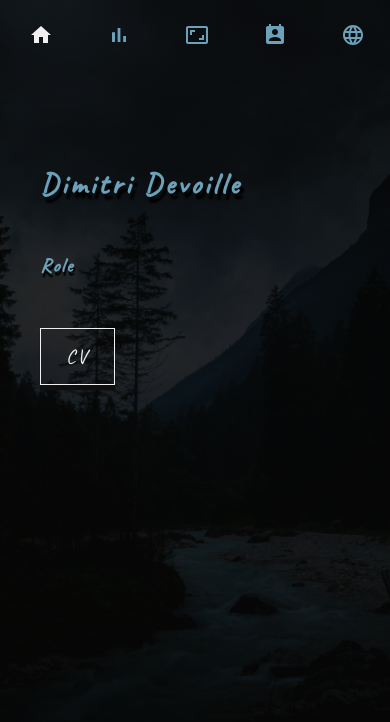
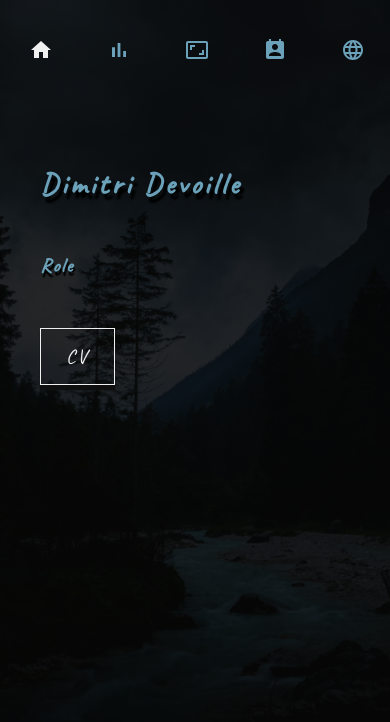
Before and after one commit to dimitriwdev/react-portfolio, a React (Create React App) app: page / in a window 390 px wide. Shown: the top 722 px of the page. Built offline with nearby package versions, Linux system fonts and the light colour scheme; what i18next-xhr-backend would draw is missing.

Commit message:
add padding top bottom  for mobile nav icons

```diff
--- a/src/components/Navigation.jsx
+++ b/src/components/Navigation.jsx
@@ -130,7 +130,6 @@ const useStyles = makeStyles(() => ({
     cursor: "pointer",
     padding: "15px 0",
     "@media (max-width: 600px)": {
-      padding: "0px",
       width: "20px",
     },
   },
```
